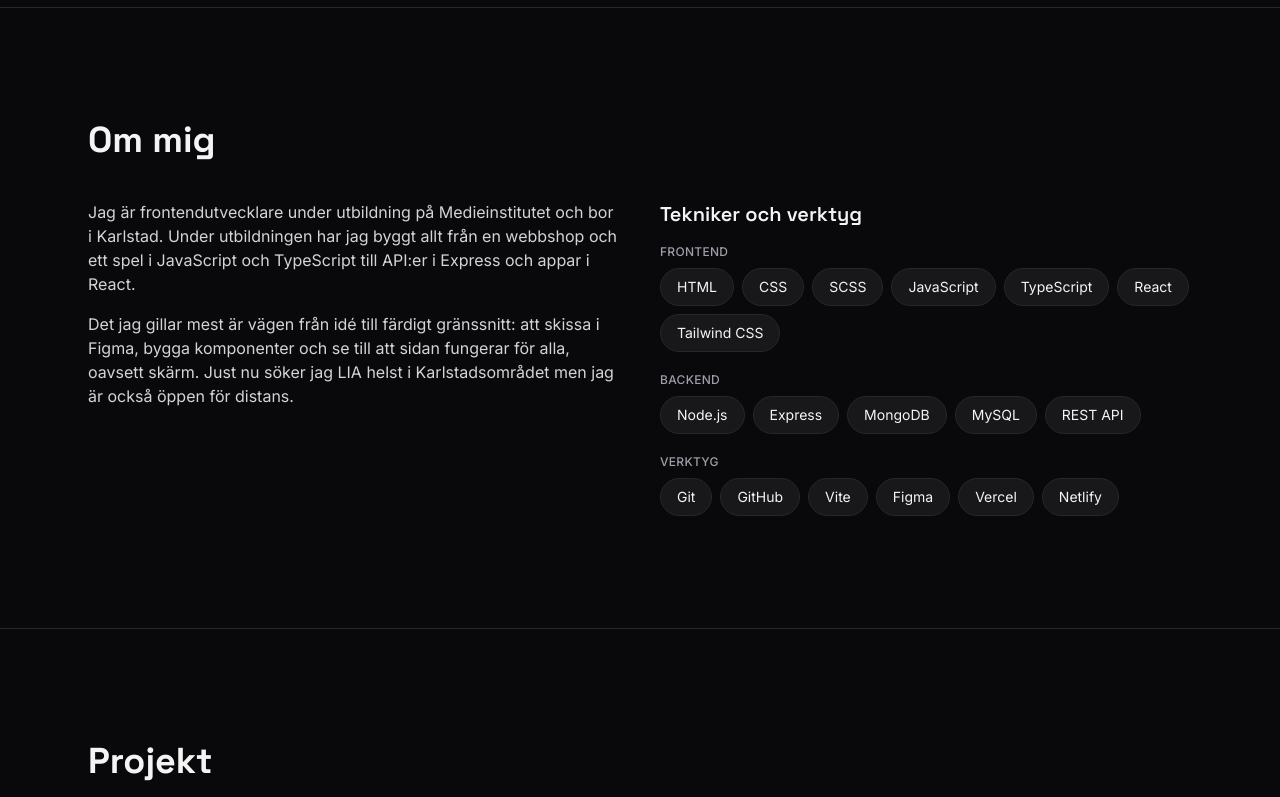
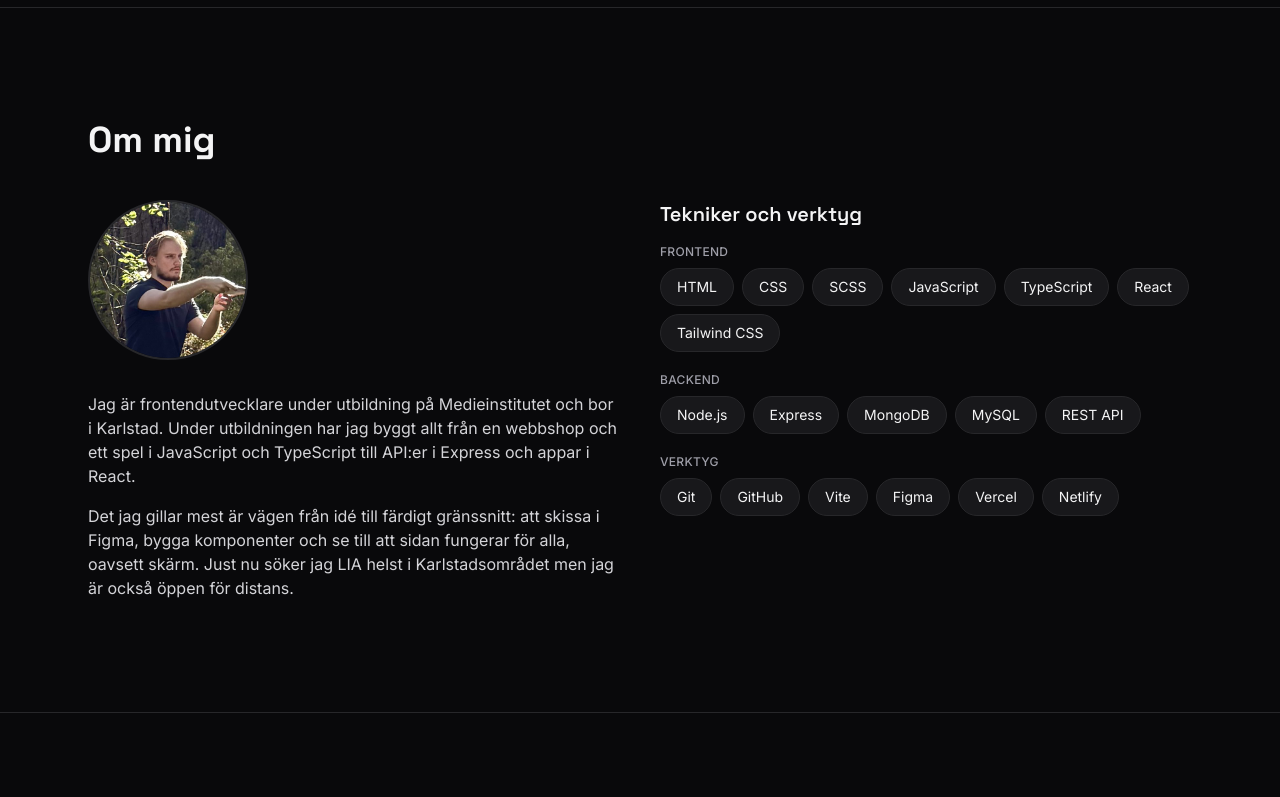
Before and after one commit to oscarholmblad/portfolio, a React (Vite) app: page / in a window 1280 px wide. Shown: the part 674-1471 px from the top of the page. Built offline with nearby package versions, Linux system fonts and the light colour scheme.

Commit message:
Add profile photo to about section

```diff
--- a/src/components/About.tsx
+++ b/src/components/About.tsx
@@ -27,6 +27,14 @@ const About = () => {
   return (
     <Section id="om-mig" title="Om mig">
       <div className="grid gap-10 md:grid-cols-2">
+        <div>
+          <img
+            src="/images/oscar.jpg"
+            alt="Oscar Holmblad"
+            width={160}
+            height={160}
+            className="mb-8 size-32 rounded-full border-2 border-zinc-800 object-cover sm:size-40"
+          />
           <div className="space-y-4 text-zinc-300">
             <p>
               Jag är frontendutvecklare under utbildning på Medieinstitutet och
@@ -36,10 +44,11 @@ const About = () => {
             </p>
             <p>
               Det jag gillar mest är vägen från idé till färdigt gränssnitt: att
-            skissa i Figma, bygga komponenter och se till att sidan fungerar för
-            alla, oavsett skärm. Just nu söker jag LIA helst i Karlstadsområdet
-            men jag är också öppen för distans.
+              skissa i Figma, bygga komponenter och se till att sidan fungerar
+              för alla, oavsett skärm. Just nu söker jag LIA helst i
+              Karlstadsområdet men jag är också öppen för distans.
             </p>
+          </div>
         </div>
 
         <div>
```
Also changed, not shown: public/images/oscar.jpg (added). Lines whose indentation alone changed are shown as unchanged.
